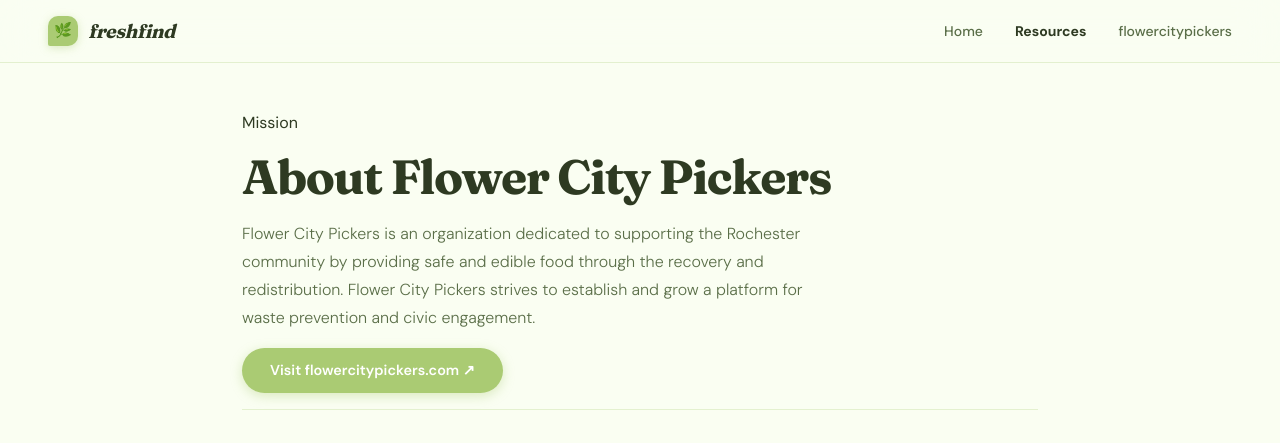
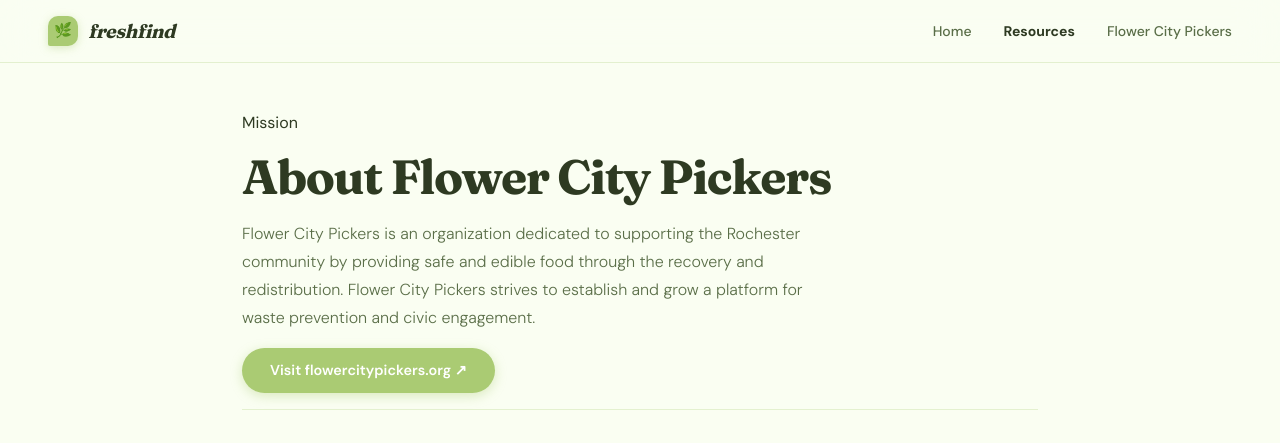
Before and after one commit to akneewhowah/ramnhackathon, a Next.js app: page /about in a window 1280 px wide. Shown: the top 443 px of the page. Built offline with nearby package versions, Linux system fonts and the light colour scheme.

Commit message:
link fix

```diff
--- a/app/about/page.tsx
+++ b/app/about/page.tsx
@@ -68,7 +68,14 @@
           <Link href="/"         className="nav-link">Home</Link>
 
           <Link href="/resources"  className="nav-link nav-link-active">Resources</Link>
-          <Link href="/history"   className="nav-link">flowercitypickers</Link>
+          <a
+          href="https://flowercitypickers.org/"
+          target="_blank"
+          rel="noopener noreferrer"
+          className="nav-link"
+        >
+          Flower City Pickers
+        </a>
         </div>
       </nav>
 
@@ -87,12 +94,12 @@
 
           </p>
           <a
-            href="https://flowercitypickers.com"
+            href="https://flowercitypickers.org"
             target="_blank"
             rel="noopener noreferrer"
             className="btn-primary"
           >
-            Visit flowercitypickers.com ↗
+            Visit flowercitypickers.org ↗
           </a>
         </section>
 
--- a/tsconfig.json
+++ b/tsconfig.json
@@ -15,7 +15,7 @@
     "moduleResolution": "bundler",
     "resolveJsonModule": true,
     "isolatedModules": true,
-    "jsx": "react-jsx",
+    "jsx": "preserve",
     "incremental": true,
     "plugins": [
       {
```
